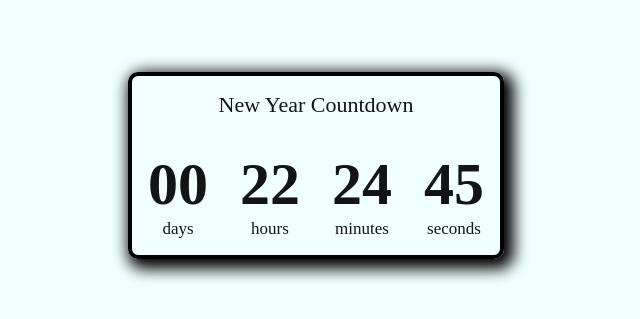
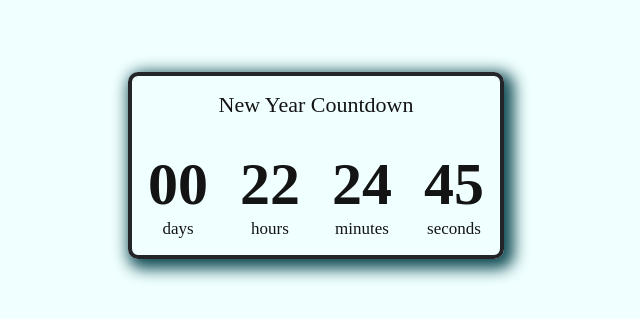
Before and after one commit to alecipriano/countdown, a plain HTML site: page index.html in a window 1280 px wide. Shown: the part 235-554 px from the top of the page, without its empty margins (324-964 px from the left). Drawn offline with Linux system fonts and the light colour scheme.

Commit message:
Atualizando CSS - cor shadow

```diff
--- a/style.css
+++ b/style.css
@@ -19,11 +19,11 @@ body {
    grid-template-columns: repeat(4, 1fr);
    color: rgb(20,20,20);
    gap: 32px;
-   border: 4px solid #000;
+   border: 4px solid #232529;
    border-radius: 10px;
    padding: 16px;
    -webkit-box-shadow: 5px 5px 15px 5px #000000;
-   box-shadow: 5px 5px 15px 5px #000000;
+   box-shadow: 5px 5px 15px 5px #114d55;
 }
 
 .title {
```
